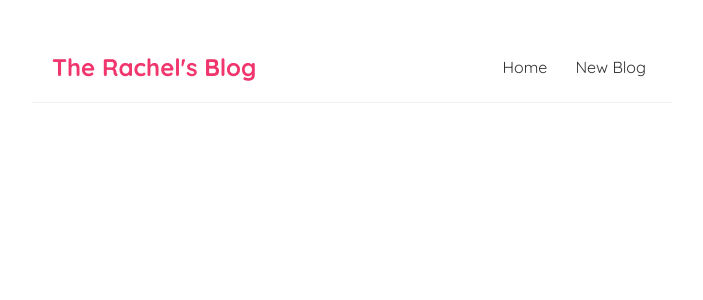
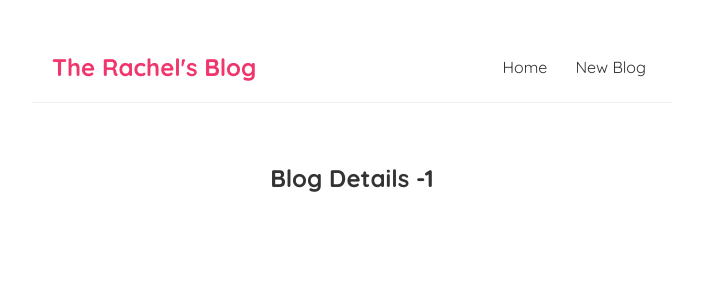
Before and after one commit to Rachel-lcy/react-blog, a React (Vite) app: page /blogs/1 in a window 1280 px wide. Shown: the top 300 px of the page, without its empty margins (288-991 px from the left). Built offline with nearby package versions, Linux system fonts and the light colour scheme.

Commit message:
route parameters

```diff
--- a/src/App.jsx
+++ b/src/App.jsx
@@ -4,6 +4,7 @@
 import Create from './components/Create';
 
 import './App.css'
+import BlogDetails from './components/BlogDetails';
 
 function App() {
 
@@ -15,6 +16,7 @@
           <Routes>
             <Route exact path='/' element={ <Home />}></Route>
             <Route path='/create' element={ <Create />}></Route>
+            <Route path='/blogs/:id' element={ <BlogDetails />}></Route>
           </Routes>
         </div>
       </div>
--- /dev/null
+++ b/src/components/BlogDetails.jsx
@@ -0,0 +1,12 @@
+import { useParams } from "react-router-dom";
+
+const BlogDetails = () => {
+  const {id} = useParams();
+  return (
+    <div className="blog-details">
+      <h2>Blog Details -{id}</h2>
+    </div>
+   );
+}
+
+export default BlogDetails;
--- a/src/components/BlogList.jsx
+++ b/src/components/BlogList.jsx
@@ -1,3 +1,4 @@
+import { Link } from "react-router-dom";
 
 const BlogList = ({blogs,title}) => {
 
@@ -6,8 +7,11 @@
       <h2>{title}</h2>
        {blogs.map((blog) => (
           <div className="blog-preview" key={blog.id}>
-            <h2>{blog.title}</h2>
-            <p>written by {blog.author}</p>
+            <Link to={`/blogs/${blog.id}`}>
+              <h2>{blog.title}</h2>
+              <p>written by {blog.author}</p>
+            </Link>
+
           </div>
       ))}
     </div>
--- a/src/components/Create.jsx
+++ b/src/components/Create.jsx
@@ -1,5 +1,6 @@
 
 export default function Create() {
+
   return (
     <div className='create'>
       <h2>Add a new blog</h2>
--- a/src/index.css
+++ b/src/index.css
@@ -48,3 +48,6 @@
   color: #f1356d;
   margin-bottom: 8px;
 }
+.blog-preview a{
+  text-decoration: none;
+}
```
